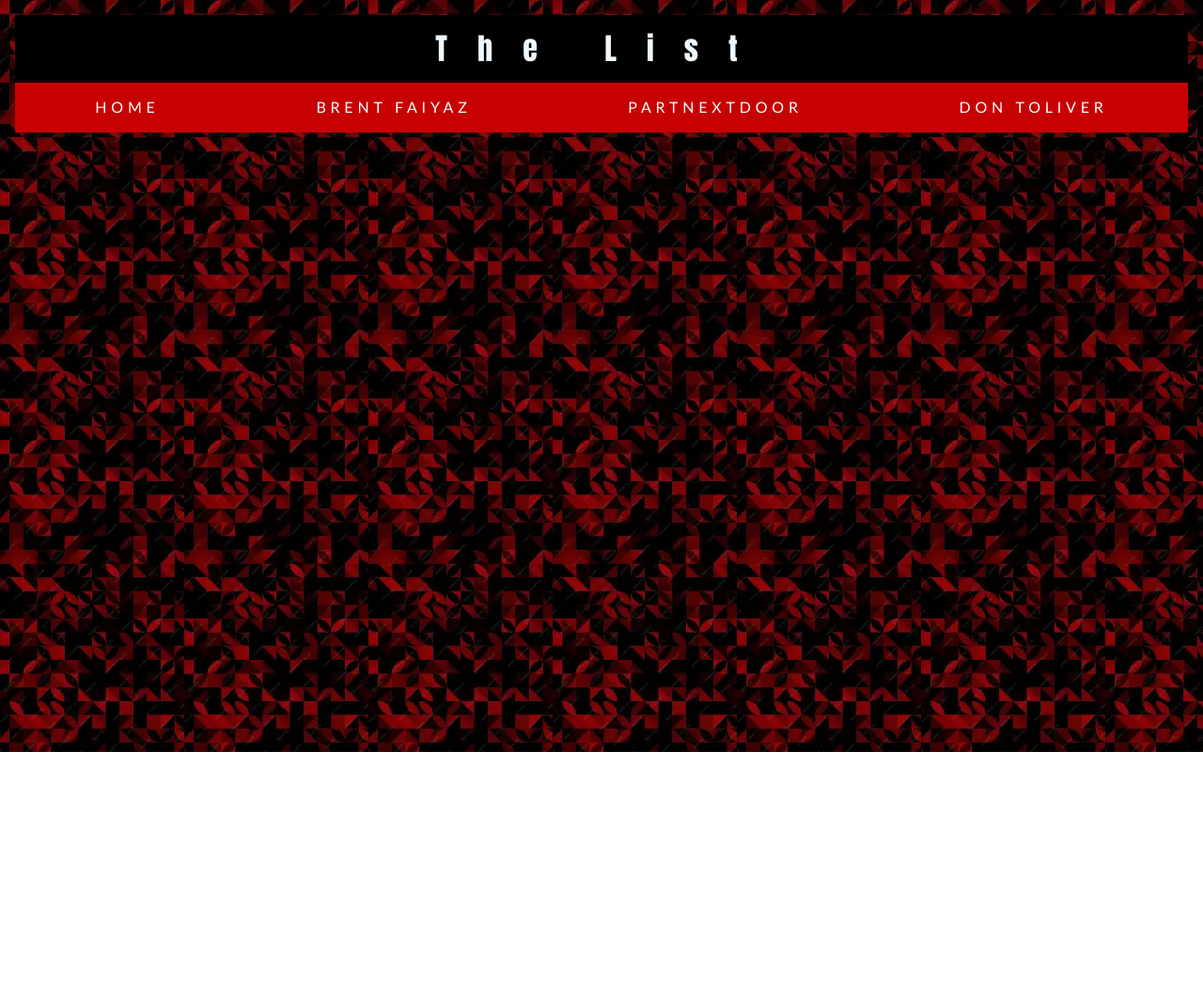
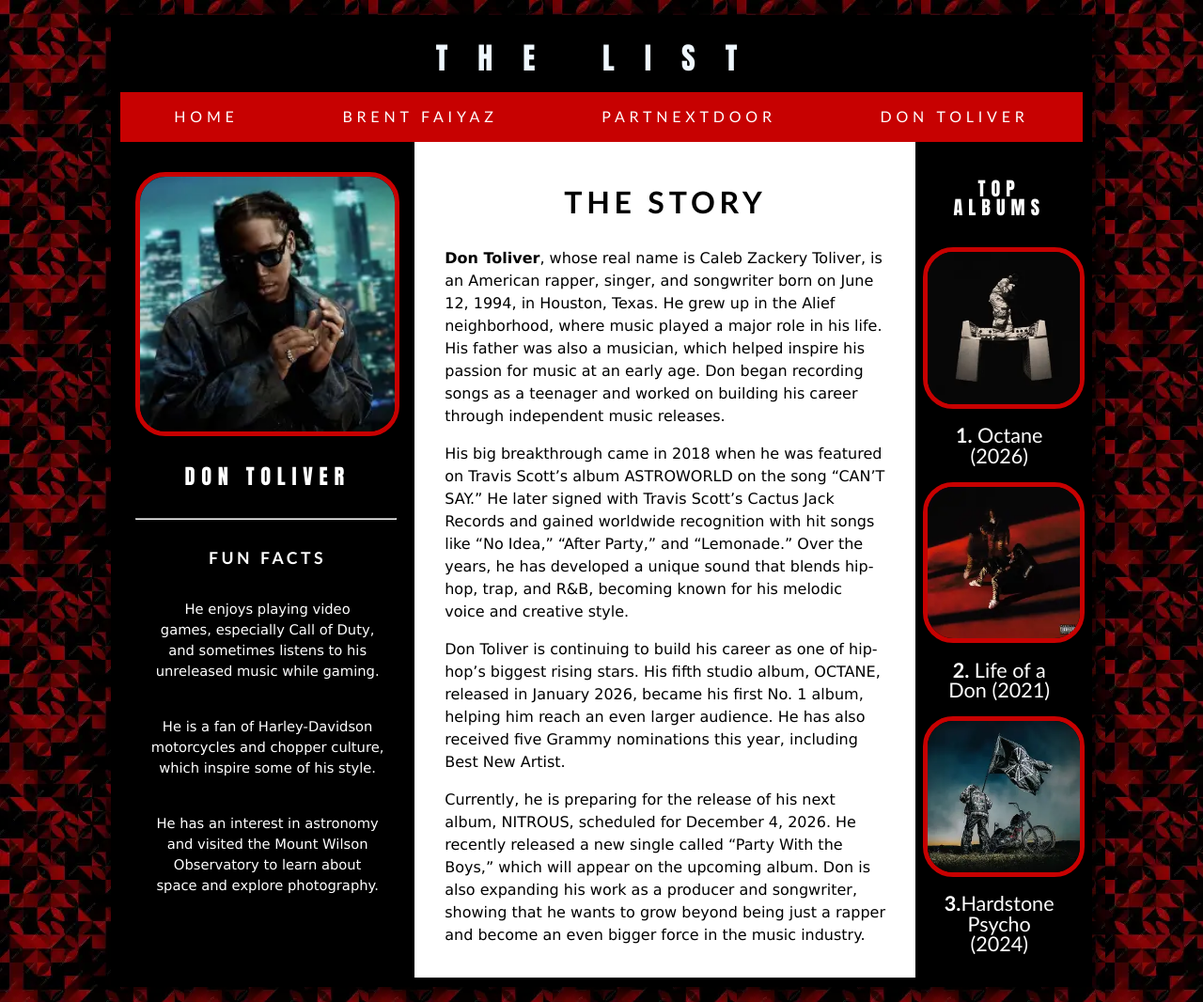
Before and after one commit to BK-0014/Final, a plain HTML site: page don.html in a window 1280 px wide. Shown: the whole page at 94% size. Before the commit the page ends 800 px from the top, so only its background shows below. Drawn offline with Linux system fonts and the light colour scheme.

Commit message:
Finish Don's Page

```diff
--- a/don.html
+++ b/don.html
@@ -7,10 +7,13 @@
   <link rel="stylesheet" href="reset.css">
   <link rel="stylesheet" href="main.css">
 </head>
+
 <body>
 
+  <div class="wrapper">
+
     <header>
-    <h1>The List</h1>
+      <h1>THE LIST</h1>
     </header>
 
     <nav>
@@ -22,13 +25,81 @@
       </ul>
     </nav>
 
-  <h2></h2>
+    <main>
 
-  <p></p>
+      <section class="page-grid">
+
+        <article class="left-side">
+          <!-- I forgot about this <h2> but it helps with margins so no need to delete -->
+          <h2>DON TOLIVER</h2>
+
+          <img src="Images/Celebs/DON.png" alt="">
+          <h3>DON TOLIVER</h3>
+
+          <hr class="first-divider">
+
+          <h4>FUN FACTS</h4>
+
+          <p>He enjoys playing video games, especially Call of Duty, and sometimes listens to his unreleased music while gaming.</p>
+
+          <p>
+            He is a fan of Harley-Davidson motorcycles and chopper culture, which inspire some of his style.
+          </p>
+
+          <p>
+            He has an interest in astronomy and visited the Mount Wilson Observatory to learn about space and explore photography.
+          </p>
+
+        </article>
+        <article class="middle-side">
+
+          <h2>THE STORY</h2>
+          <p>
+            <b>Don Toliver</b>, whose real name is Caleb Zackery Toliver, is an American rapper, singer, and songwriter born on June 12, 1994, in Houston, Texas. He grew up in the Alief neighborhood, where music played a major role in his life. His father was also a musician, which helped inspire his passion for music at an early age. Don began recording songs as a teenager and worked on building his career through independent music releases.
+          </p>
+
+          <p>
+            His big breakthrough came in 2018 when he was featured on Travis Scott’s album ASTROWORLD on the song “CAN’T SAY.” He later signed with Travis Scott’s Cactus Jack Records and gained worldwide recognition with hit songs like “No Idea,” “After Party,” and “Lemonade.” Over the years, he has developed a unique sound that blends hip-hop, trap, and R&B, becoming known for his melodic voice and creative style.
+          </p>
+
+          <p>
+            Don Toliver is continuing to build his career as one of hip-hop’s biggest rising stars. His fifth studio album, OCTANE, released in January 2026, became his first No. 1 album, helping him reach an even larger audience. He has also received five Grammy nominations this year, including Best New Artist.
+          </p>
+
+          <p>
+            Currently, he is preparing for the release of his next album, NITROUS, scheduled for December 4, 2026. He recently released a new single called “Party With the Boys,” which will appear on the upcoming album. Don is also expanding his work as a producer and songwriter, showing that he wants to grow beyond being just a rapper and become an even bigger force in the music industry.
+          </p>
+        </article>
+
+        <article class="right-side">
+          <h2>TOP ALBUMS</h2>
+
+          <figure>
+            <img src="Images/Don Conent/1 Album.png" alt="">
+            <figcaption><b>1.</b> Octane (2026)</figcaption>
+
+          </figure>
+
+          <figure>
+            <img src="Images/Don Conent/2 Album.png" alt="">
+            <figcaption><b>2.</b> Life of a Don (2021)</figcaption>
+          </figure>
+
+          <figure>
+            <img src="Images/Don Conent/3 Album.png" alt="">
+            <figcaption><b>3.</b>Hardstone Psycho (2024)</figcaption>
+
+          </figure>
+        </article>
+      </section>
+
+    </main>
 
     <footer>
 
     </footer>
 
+  </div>
+
 </body>
 </html>
--- a/main.css
+++ b/main.css
@@ -58,7 +58,7 @@ nav a:hover {
 
 .page-grid {
   display: grid;
-  grid-template-columns: 1fr 4fr 1fr;
+  grid-template-columns: 2.5fr 4fr 1fr;
   gap: 1rem;
 }
 
```
Also changed, not shown: party.html (+4 -3 lines), Images/1 Album Party.png (deleted), Images/Don Conent/1 Album.png (added), Images/Don Conent/2 Album.png (added), Images/Don Conent/3 Album.png (added), Images/Party Conent/1 Album Party.png (added), Images/Party Conent/2 Album Party.png (renamed from Images/2 Album Party.png), Images/Party Conent/3 Album Party.png (renamed from Images/3 Album Party.png). Lines whose indentation alone changed are shown as unchanged.
